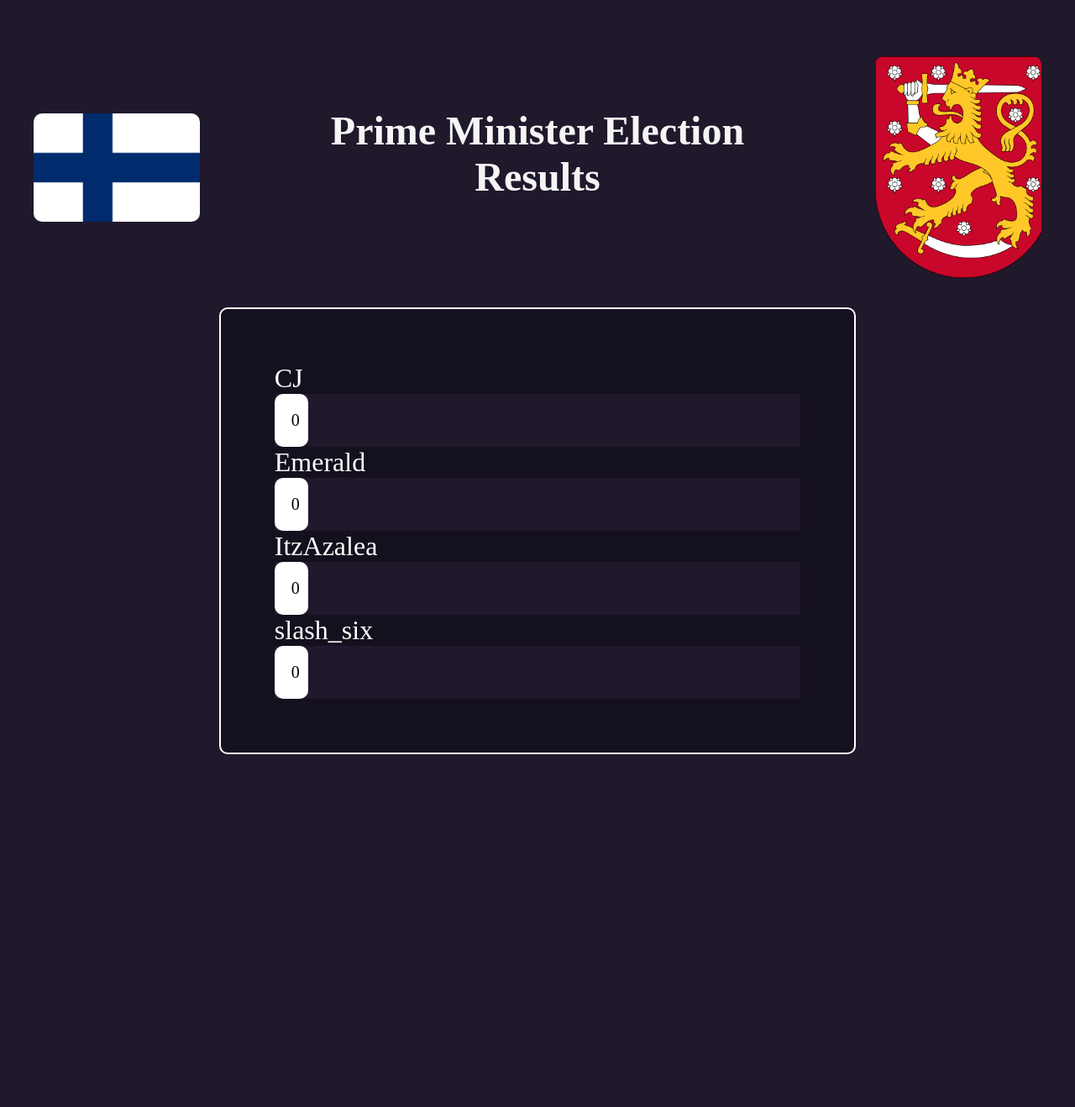
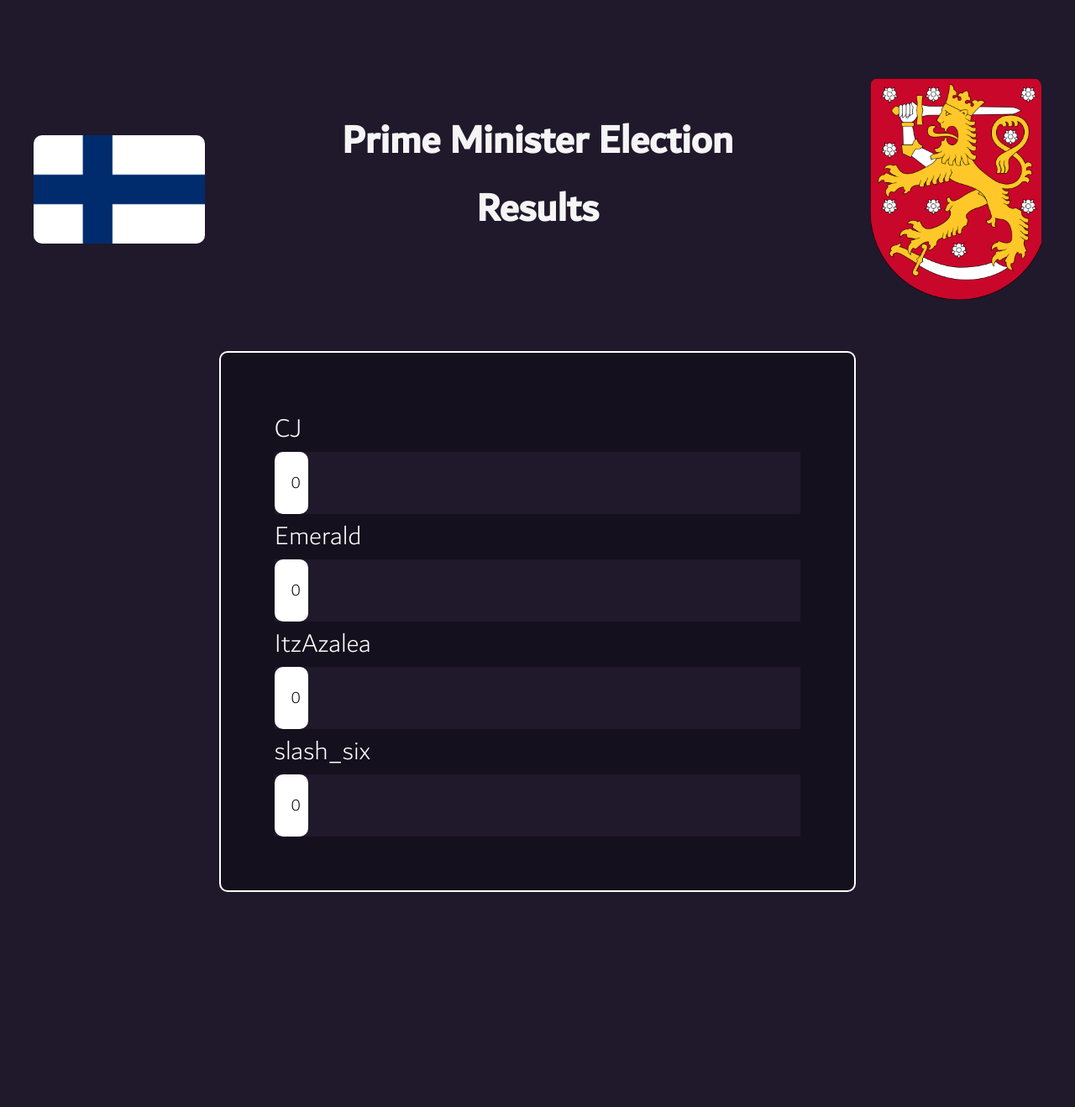
Before and after one commit to jevk/RCVElectionSystem, a Flask app: page /results in a window 1280 px wide. Shown: the whole page at 84% size. Before the commit the page ends 898 px from the top, so only its background shows below. Run offline with Flask 3, Linux system fonts and the light colour scheme; some web fonts are replaced.

Commit message:
Added font files

```diff
--- a/application.py
+++ b/application.py
@@ -39,10 +39,10 @@ def start_logger():
 
 def log(input): #we want to only log outputs from the actual voting site flask output, so I'm doing this'
     global logfile
-
-    print(input)
+    curr_time = datetime.now(timezone.utc).strftime("%Y-%m-%d %H:%M:%S ")
+    print(curr_time+"[VotingSite] "+input) #print output lookin like a minecraft server
     with open(logfile, "a") as file:
-        file.write(datetime.now(timezone.utc).strftime("%Y-%m-%d %H:%M:%S ")+input+"\n")
+        file.write(curr_time+input+"\n")
 
 
 
--- a/static/style.css
+++ b/static/style.css
@@ -1,3 +1,35 @@
+@font-face {
+font-family: 'Dubai Regular';
+font-style: normal;
+font-weight: normal;
+src: local('Dubai Regular'), url('/static/fonts/Dubai-Regular.woff') format('woff');
+}
+
+
+@font-face {
+font-family: 'Dubai Light';
+font-style: normal;
+font-weight: normal;
+src: local('Dubai Light'), url('/static/fonts/Dubai-Light.woff') format('woff');
+}
+
+
+@font-face {
+font-family: 'Dubai Medium';
+font-style: normal;
+font-weight: normal;
+src: local('Dubai Medium'), url('/static/fonts/Dubai-Medium.woff') format('woff');
+}
+
+
+@font-face {
+font-family: 'Dubai Bold';
+font-style: normal;
+font-weight: normal;
+src: local('Dubai Bold'), url('/static/fonts/Dubai-Bold.woff') format('woff');
+}
+
+
 * {
     background-color: #20182b;
     font-family: Dubai light;
--- a/templates/results.html
+++ b/templates/results.html
@@ -3,6 +3,7 @@
     <head>
         <title>Prime Minister Elections</title>
         <link rel="stylesheet" type="text/css" href="../static/style.css">
+        <link href="https://fonts.cdnfonts.com/css/dubai" rel="stylesheet">
     </head>
     <body>
         <section>
--- a/templates/voting.html
+++ b/templates/voting.html
@@ -2,6 +2,7 @@
 <html>
     <head>
         <title>Prime Minister Elections</title>
+        <link href="https://fonts.googleapis.com/css?family=Dubai" rel="stylesheet">
         <link rel="stylesheet" type="text/css" href="static/style.css">
         <script src="static/submitscript.js"></script>
     </head>
```
Also changed, not shown: static/fonts/Dubai-Bold.woff (added), static/fonts/Dubai-Light.woff (added), static/fonts/Dubai-Medium.woff (added), static/fonts/Dubai-Regular.woff (added).
